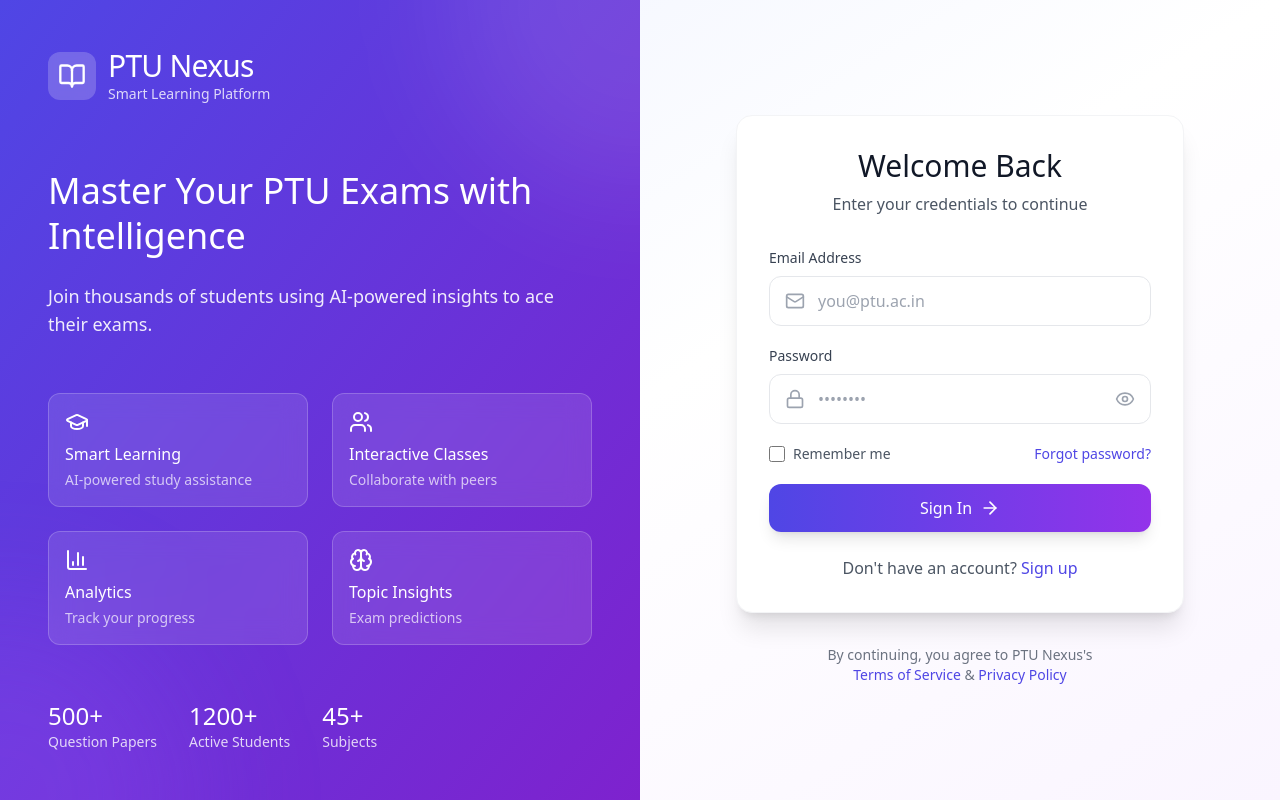
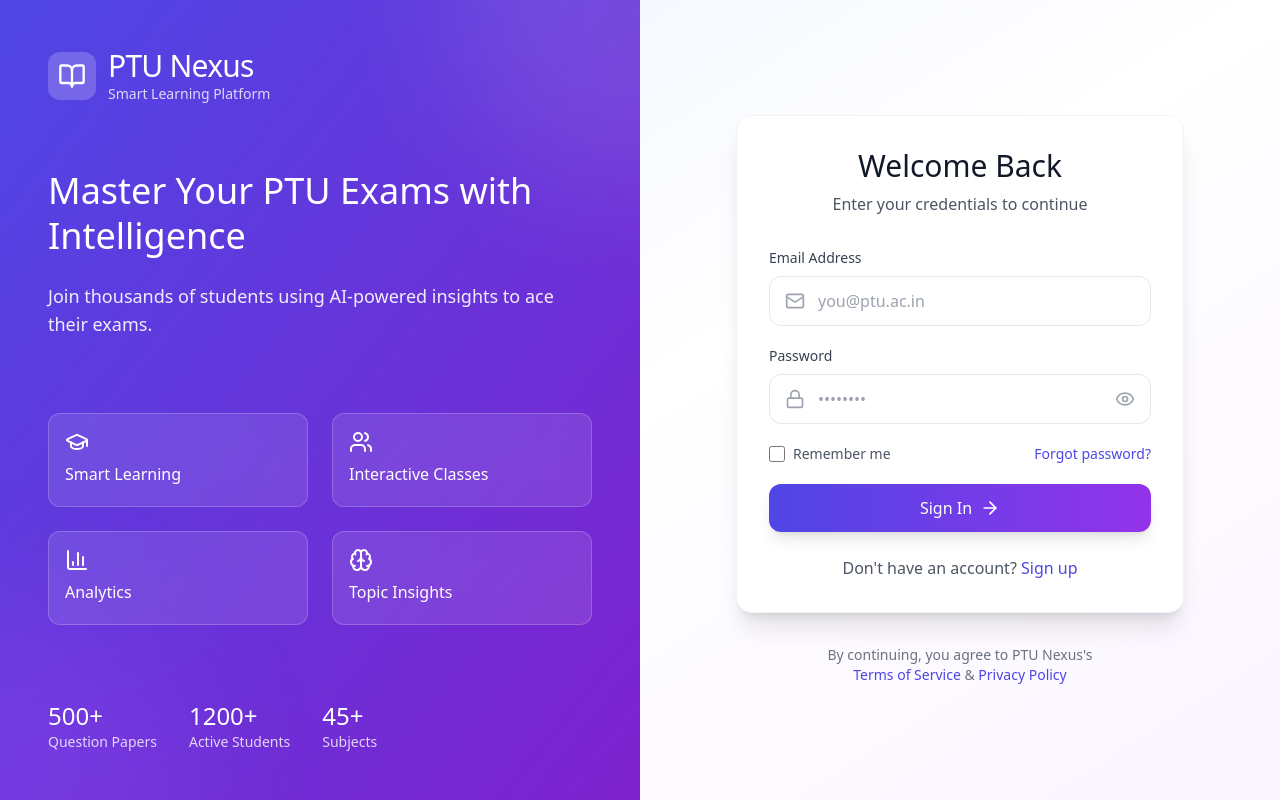
Before and after one commit to AdityaSharma070/ptu-nexus-frontend, a React (Create React App) app: page /login in a window 1280 px wide. Built offline with nearby package versions, Linux system fonts and the light colour scheme; no server answers.

Commit message:
login fix-1

```diff
--- a/src/components/Login.js
+++ b/src/components/Login.js
@@ -45,10 +45,10 @@ export default function Login() {
   };
 
   const features = [
-    { icon: GraduationCap, title: 'Smart Learning', desc: 'AI-powered study assistance' },
-    { icon: Users, title: 'Interactive Classes', desc: 'Collaborate with peers' },
-    { icon: BarChart3, title: 'Analytics', desc: 'Track your progress' },
-    { icon: Brain, title: 'Topic Insights', desc: 'Exam predictions' },
+    { icon: GraduationCap, title: 'Smart Learning'},
+    { icon: Users, title: 'Interactive Classes'},
+    { icon: BarChart3, title: 'Analytics' },
+    { icon: Brain, title: 'Topic Insights' },
   ];
 
   return (
@@ -85,7 +85,6 @@ export default function Login() {
             <div key={index} className="bg-white/10 backdrop-blur-md rounded-xl p-4 border border-white/20">
               <feature.icon className="w-6 h-6 text-white mb-2" />
               <h3 className="text-white font-medium mb-1">{feature.title}</h3>
-              <p className="text-white/70 text-sm">{feature.desc}</p>
             </div>
           ))}
         </div>
```
